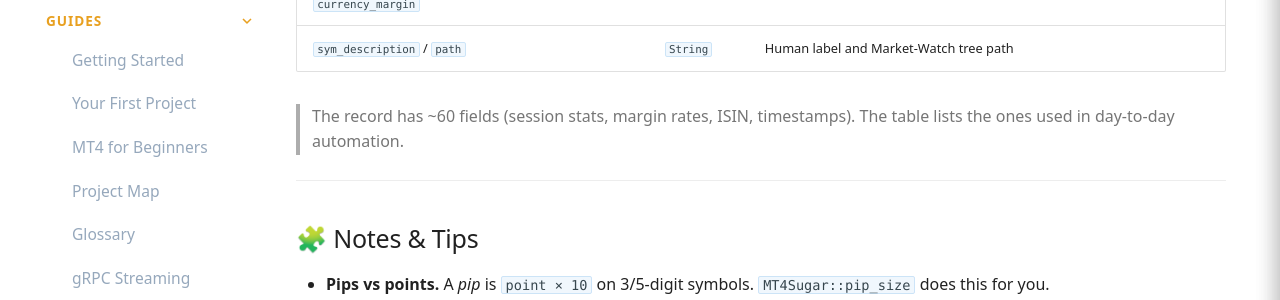
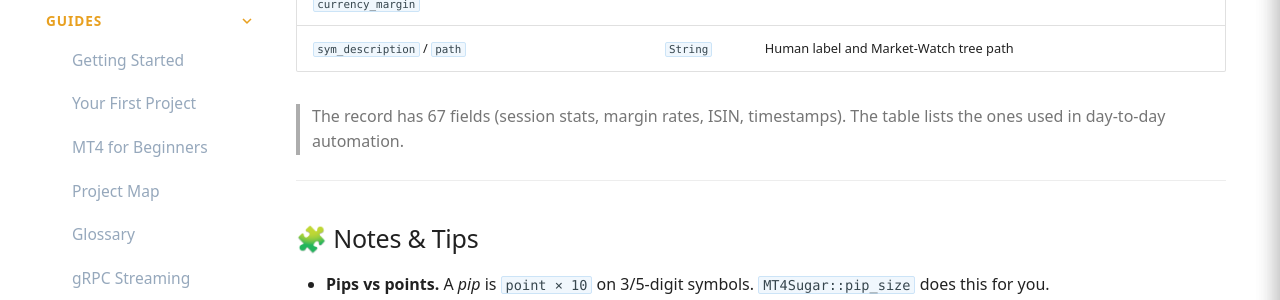
Before and after one commit to MetaRPC/RustMT4, an MkDocs documentation site: the page built from docs/MT4Account/3. Symbols_Quotes/symbol_params_many.md, in a window 1280 px wide and 900 px high, scrolled down 1847 px. Shown: the part 155-455 px from the top of the window. Built offline with MkDocs 1.6.1 and Material for MkDocs 9.7.7, drawn with Linux system fonts in a browser that asks for light colours; comment, search, counter and statistics services are not loaded.

Commit message:
Correct SymbolParamsManyInfo field count
The SymbolParamsMany record has 67 fields (was "~60"), per the MT4 schema.

Co-Authored-By: Claude Opus 4.8 <noreply@anthropic.com>

```diff
--- a/docs/MT4Account/3. Symbols_Quotes/symbol_params_many.md
+++ b/docs/MT4Account/3. Symbols_Quotes/symbol_params_many.md
@@ -59,7 +59,7 @@ message SymbolParamsManyData { repeated SymbolParamsManyInfo symbol_infos = 1; }
 | `currency_base` / `currency_profit` / `currency_margin` | `String` | The three symbol currencies |
 | `sym_description` / `path` | `String` | Human label and Market-Watch tree path |
 
-> The record has ~60 fields (session stats, margin rates, ISIN, timestamps). The table lists the ones used in day-to-day automation.
+> The record has 67 fields (session stats, margin rates, ISIN, timestamps). The table lists the ones used in day-to-day automation.
 
 ---
 
```
